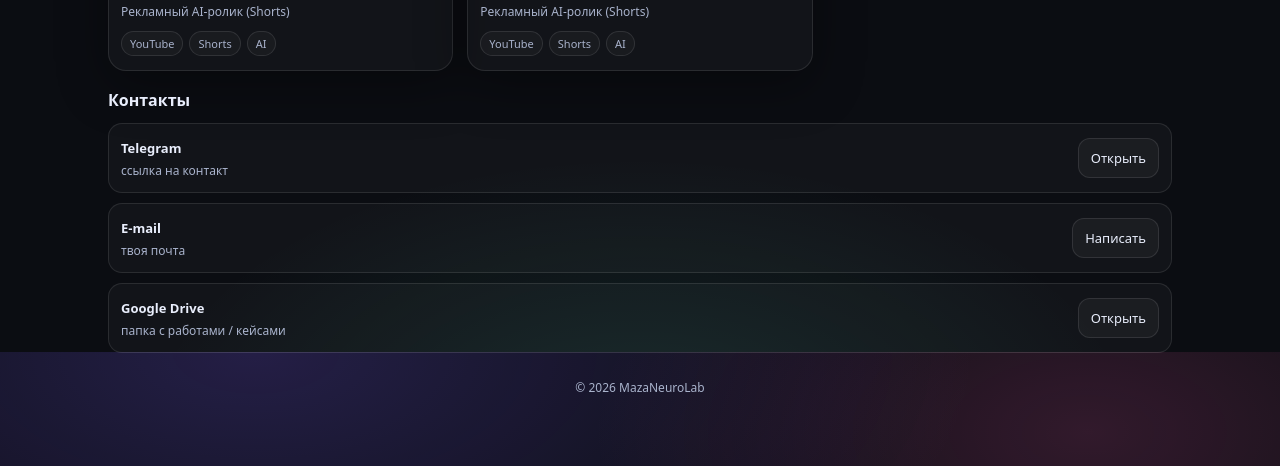
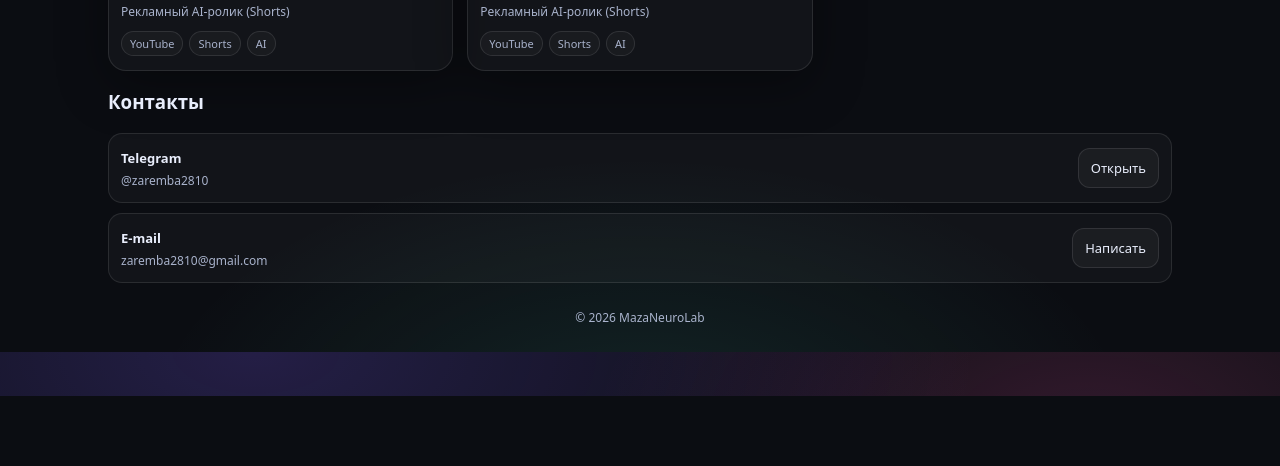
Before and after one commit to zaremba2810-svg/portfolio, a plain HTML site: page index.html in a window 1280 px wide. Shown: the part 1248-1714 px from the top of the page. After the commit the page ends 1644 px from the top, so only its background shows below. Drawn offline with Linux system fonts and the light colour scheme.

Commit message:
Fix contacts section

```diff
--- a/index.html
+++ b/index.html
@@ -303,34 +303,35 @@
       </div>
     </section>
 
-    <section id="contacts" class="section">
+    <section>
   <h3>Контакты</h3>
 
   <div class="rows">
-        <!-- ВАЖНО: тут ты можешь заменить на свои реальные ссылки/почту -->
+
     <div class="row">
       <div>
         <b>Telegram</b><br />
-            <span>ссылка на контакт</span>
+        <span>@zaremba2810</span>
       </div>
-          <a class="btn" href="#" target="_blank" rel="noopener">Открыть</a>
+      <a class="btn"
+         href="https://t.me/zaremba2810"
+         target="_blank"
+         rel="noopener">
+        Открыть
+      </a>
     </div>
 
     <div class="row">
       <div>
         <b>E-mail</b><br />
-            <span>твоя почта</span>
+        <span>zaremba2810@gmail.com</span>
       </div>
-          <a class="btn" href="mailto:your@email.com">Написать</a>
+      <a class="btn"
+         href="mailto:zaremba2810@gmail.com">
+        Написать
+      </a>
     </div>
 
-        <div class="row">
-          <div>
-            <b>Google Drive</b><br />
-            <span>папка с работами / кейсами</span>
-          </div>
-          <a class="btn" href="#" target="_blank" rel="noopener">Открыть</a>
-        </div>
   </div>
 </section>
 
```
Lines whose indentation alone changed are shown as unchanged.
